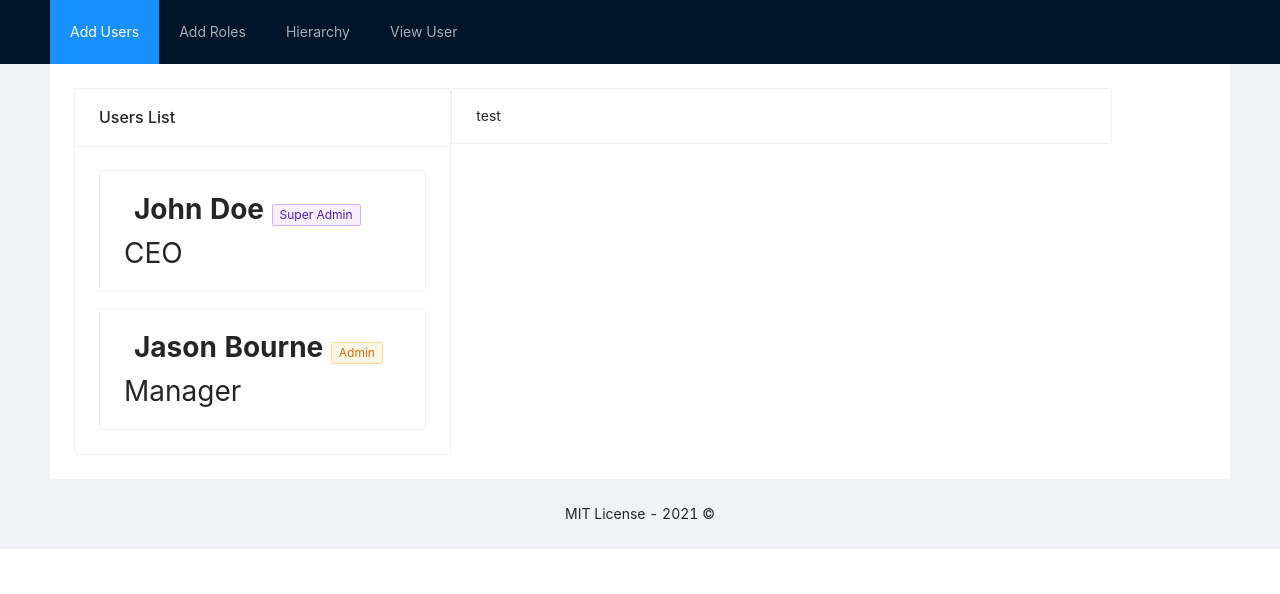
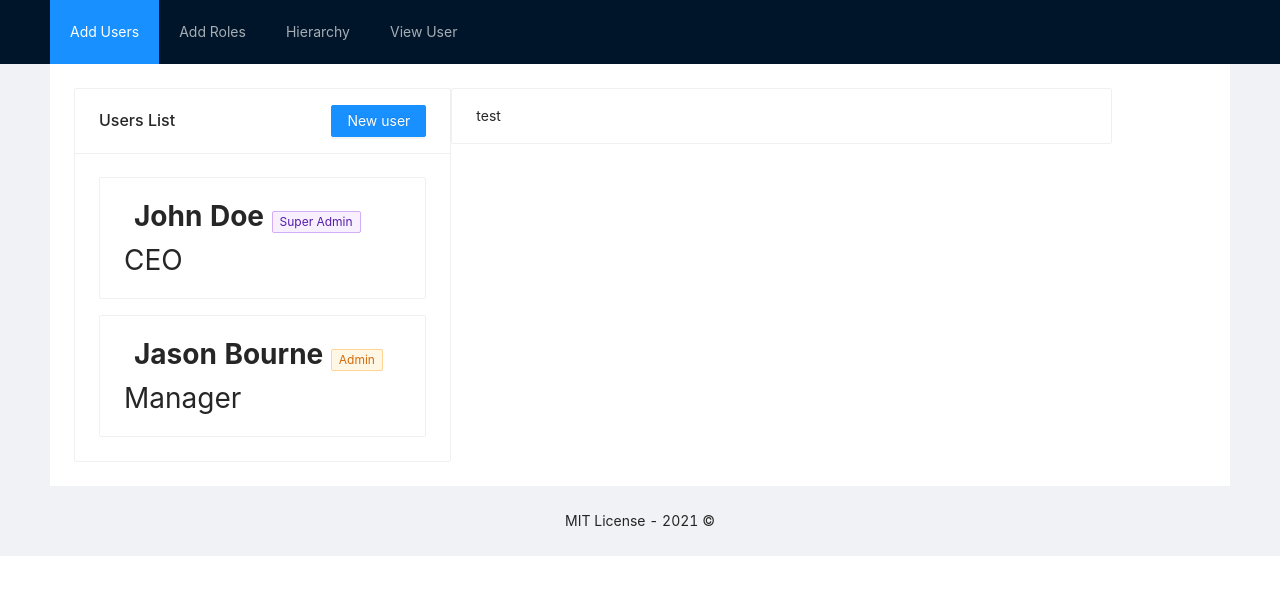
Before and after one commit to 19sriram/zzl, a React (Create React App) app in the folder frontend/: page /viewuser in a window 1280 px wide. Shown: the top 594 px of the page. Built offline with nearby package versions, Linux system fonts and the light colour scheme; no server answers.

Commit message:
FE: view user with link

```diff
--- a/frontend/src/components/usermgmt/viewuser.tsx
+++ b/frontend/src/components/usermgmt/viewuser.tsx
@@ -1,4 +1,4 @@
-import { Card, Col, Row, Avatar, Tag } from 'antd';
+import { Card, Col, Row, Avatar, Tag, Button } from 'antd';
 
 import './adduser.css';
 
@@ -6,7 +6,8 @@ const ViewUser = ()=>{
     return (
         <div>
 <Row>
-<Col span={8}><Card title="Users List">
+<Col span={8}><Card title="Users List" extra={<a href="/">    <Button type="primary">New user</Button>
+</a>}>
     <Card type="inner">
         <div>
     {/* <Avatar style={{ backgroundColor: '#87d068' }}>C</Avatar> */}
```
